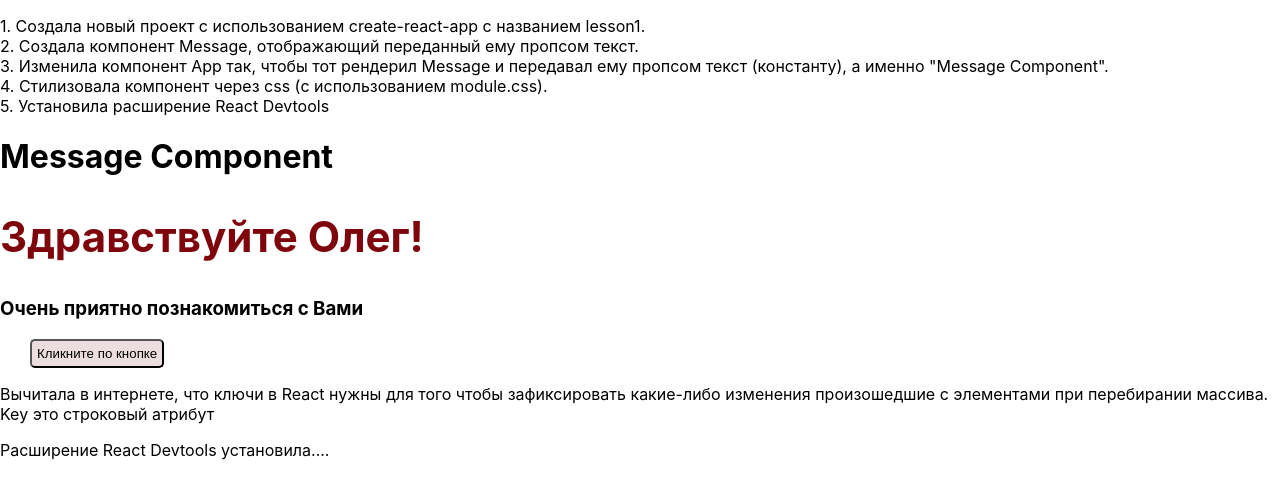
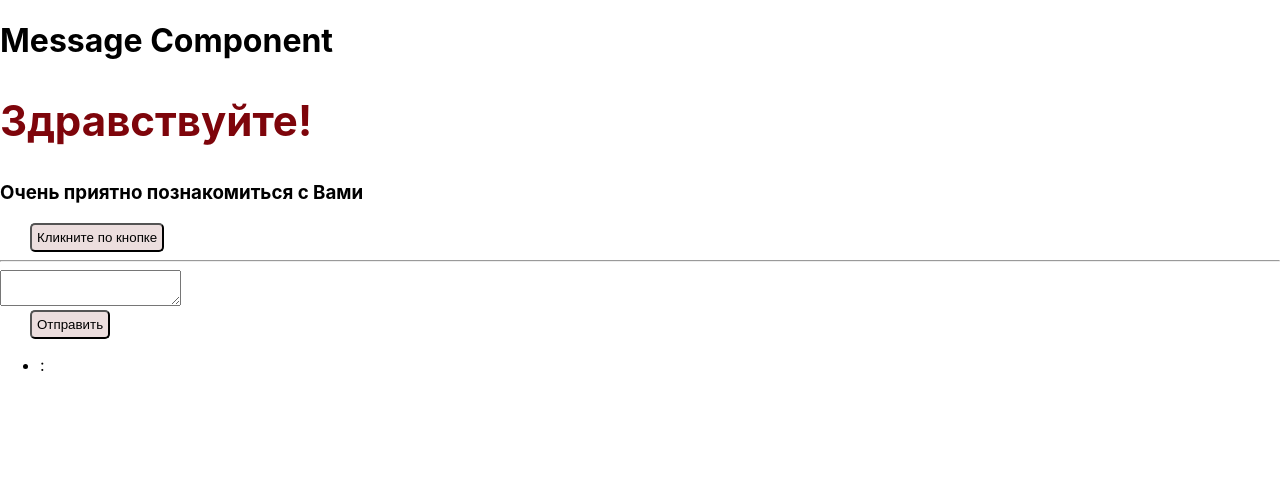
Before and after one commit to ZoyaKapustiak/ReactLessons, a React (Create React App) app: page / in a window 1280 px wide. Shown: the top 498 px of the page. Built offline with nearby package versions, Linux system fonts and the light colour scheme; the HTML template or start-up script is replaced by a standard one.

Commit message:
ДЗ второго урока

```diff
--- a/public/index.html
+++ b/public/index.html
@@ -2,14 +2,13 @@
 <html lang="en">
   <head>
     <meta charset="utf-8" />
-    <link rel="icon" href="%PUBLIC_URL%/favicon.ico" />
     <meta name="viewport" content="width=device-width, initial-scale=1" />
     <meta name="theme-color" content="#000000" />
     <meta
       name="description"
       content="Web site created using create-react-app"
     />
-    <link rel="apple-touch-icon" href="%PUBLIC_URL%/logo192.png" />
+
     <title>React App</title>
   </head>
   <body>
--- a/src/App.js
+++ b/src/App.js
@@ -1,19 +1,34 @@
-import { useState } from 'react';
+import {useEffect, useState} from 'react';
 import {Message} from './Components/Message';
+import {MessageList} from './Components/MessageList';
 
 
 
 function App() {
+  const [messageList, setMessageList] = useState([{text: '', author: ''}]);
+
+
+  const addMessages = (newMessage) => {
+    setMessageList([...messageList, newMessage])
+  }
+
+  useEffect(() => {
+    if(messageList[messageList.length - 1].author === 'user') {
+      const timeOut = setTimeout(() => {
+        addMessages({
+          author: 'BOT',
+          text: 'I am BOT'
+        })
+      }, 1500)
+      return() => {clearTimeout(timeOut)}
+    }
+  }, [messageList])
+
   return (
     <>
-     <p>1. Создала новый проект с использованием create-react-app с названием lesson1.<br/>
-        2. Создала компонент Message, отображающий переданный ему пропсом текст.<br/>
-        3. Изменила компонент App так, чтобы тот рендерил Message и передавал ему пропсом текст
-        (константу), а именно "Message Component".<br/>
-        4. Стилизовала компонент через css (с использованием module.css).<br/>
-        5. Установила расширение React Devtools
-    </p>
       <Message title="Message Component"/>
+      <hr/>
+      <MessageList messageList={messageList} addMessages={addMessages}/>
     </>
   );
 }
--- a/src/Components/Message.jsx
+++ b/src/Components/Message.jsx
@@ -8,16 +8,16 @@ export function Message(props) {
   const clickButton = () => {
     setToggle(!toggle)
   }
+  const changeName = () => {
+    console.log(setName)
+  }
   return (
     <>
     <h1>{props.title}</h1>
-    <h2 className={styles.heading}>Здравствуйте {name}!</h2>
+    <h2 className={styles.heading}>Здравствуйте!</h2>
     <h3>Очень приятно познакомиться с Вами</h3>
     <button onClick={() => clickButton(!toggle)} >Кликните по кнопке</button>
     {toggle && <p>Меня зовут Зоя! Мало времени на обучение, но я стараюсь! Не будьте строги ко мне:)</p>}
-    <p>Вычитала в интернете, что ключи в React нужны для
-      того чтобы зафиксировать какие-либо изменения произошедшие с элементами при перебирании массива. Key это строковый атрибут</p>
-    <p>Расширение React Devtools установила....</p>
     </>
 
   )
--- /dev/null
+++ b/src/Components/MessageList.jsx
@@ -0,0 +1,30 @@
+import { useState } from "react";
+
+export function MessageList({messageList, addMessages}) {
+
+  const [value, setValue] = useState('');
+
+  const changeTextArea = (event) => {
+    setValue(event.target.value)
+  }
+  const clickTextArea = (e) => {
+    e.preventDefault()
+    addMessages({text: value, author: 'user'})
+    setValue('')
+  }
+  return (
+    <>
+      <form onSubmit={clickTextArea}>
+      <textarea value={value} onChange={changeTextArea}/>
+      <br/>
+      <button type='submit'>Отправить</button>
+      </form>
+      <ul>
+       {messageList.map((el, ind) => (
+       <li key={ind}>
+        {el.author}: {el.text}
+        </li>))}
+      </ul>
+    </>
+  )
+}
```
Also changed, not shown: src/logo.svg (deleted), 1 other file (tests, documents, lock files or other folders).
